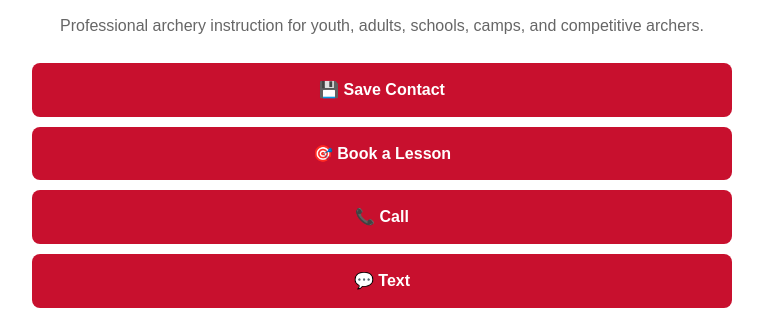
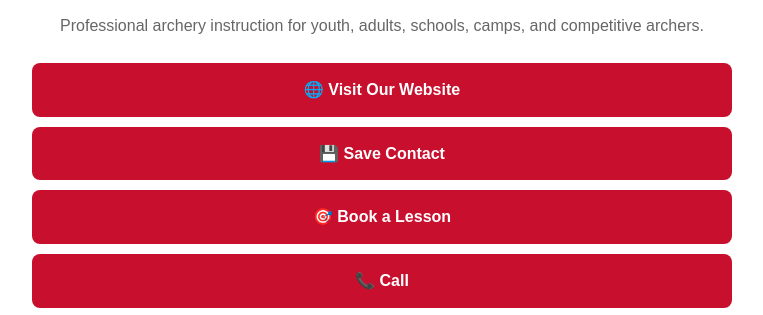
Before and after one commit to coachclarkearchery/contact-info, a plain HTML site: page index.html in a window 1280 px wide. Shown: the part 446-761 px from the top of the page, without its empty margins (258-1021 px from the left). Drawn offline with Linux system fonts and the light colour scheme.

Commit message:
Add main website link to contact page

```diff
--- a/index.html
+++ b/index.html
@@ -70,6 +70,10 @@ ul{
 <p class="tagline">
 Professional archery instruction for youth, adults, schools, camps, and competitive archers.
 </p>
+
+<a class="button" href="https://coachclarkearchery.com/">
+🌐 Visit Our Website
+</a>
 
 <a class="button" href="coach-clarke.vcf">
 💾 Save Contact
```
